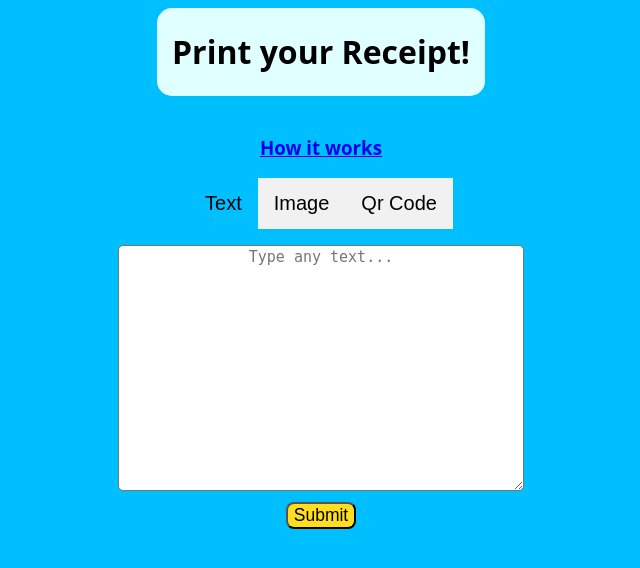
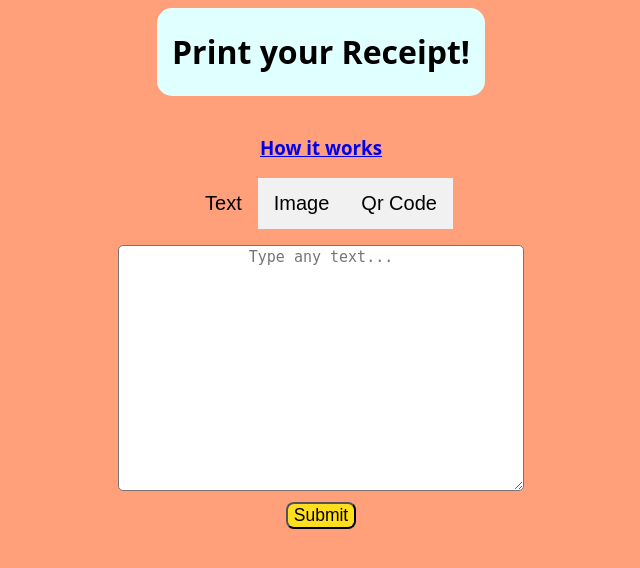
Before and after one commit to Adi-Turaga/receipt-printer, a Flask app: page / in a window 1280 px wide, after a click on "Text". Shown: the top 568 px of the page, without its empty margins (319-959 px from the left). Run offline with Flask 3, Linux system fonts and the light colour scheme.

Commit message:
Made some changes

```diff
--- a/static/input.css
+++ b/static/css/input.css
@@ -20,7 +20,7 @@ input[type=submit] {
   border-radius: 8px;
   margin-top: 5px;
   cursor: pointer;
-  transition: 1s;
+  transition: 0.3s;
 }
 
 input[type=submit]:hover {
--- a/static/tabs.css
+++ b/static/css/tabs.css
@@ -32,10 +32,6 @@ body {
 }
 
 #tab button:hover {
-    background-color: #ddd;
-}
-
-#tab button:focus {
     background-color: #ccc;
 }
 
--- a/static/submit.js
+++ b/static/js/submit.js
@@ -35,4 +35,5 @@ function send_data(input_id) {
             document.getElementById('img_disp').src = '';
             break;
     }
+    elem.value = '';
 }
--- a/templates/index.html
+++ b/templates/index.html
@@ -3,18 +3,18 @@
 <head>
     <meta charset="UTF-8">
     <meta name="viewport" content="width=device-width, initial-scale=1.0">
-    <link rel="stylesheet" href="../static/tabs.css">
-    <link rel="stylesheet" href="../static/input.css">
-    <script src="../static/tabs.js"></script>
-    <script src="../static/submit.js"></script>
-    <title>Document</title>
+    <link rel="stylesheet" href="../static/css/tabs.css">
+    <link rel="stylesheet" href="../static/css/input.css">
+    <script src="../static/js/tabs.js"></script>
+    <script src="../static/js/submit.js"></script>
+    <title>Receipt Printer!!!</title>
 </head>
 <body>
     <div id="header"><h1>Print your Receipt!</h1></div>
     <h3><a href="https://python-escpos.readthedocs.io/en/latest/">How it works</a></h3>
     <div id="tab">
-        <button class="btn" id="text-button" onclick="handle(event, 'text', '#00bfff')">Text</button>
-        <button class="btn" id="img-button" onclick="handle(event, 'img', '#ffa07a')">Image</button>
+        <button class="btn" id="text-button" onclick="handle(event, 'text', '#ffa07a')">Text</button>
+        <button class="btn" id="img-button" onclick="handle(event, 'img', '#00bfff')">Image</button>
         <button class="btn" id="qr-button" onclick="handle(event, 'qr', '#20b2aa')">Qr Code</button>
     </div>
 
```
Also changed, not shown: static/assets/icon.svg (deleted), static/js/tabs.js (renamed from static/tabs.js).
